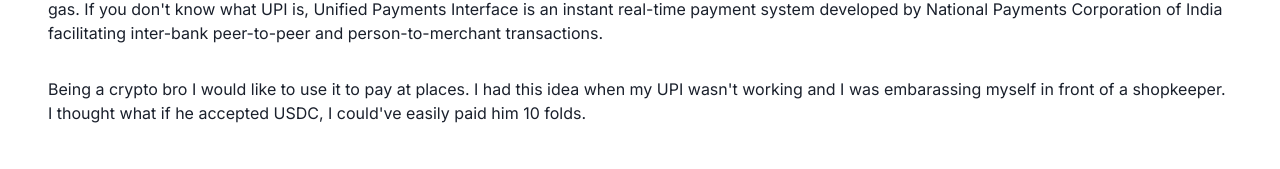
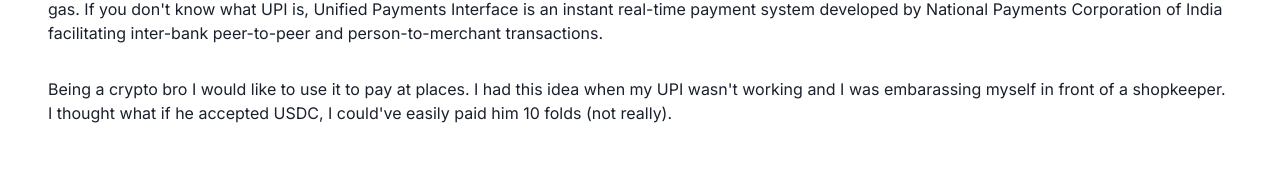
Before and after one commit to dawksh/payper, a Next.js app: page / in a window 1280 px wide. Shown: the part 457-626 px from the top of the page. Built offline with nearby package versions, Linux system fonts and the light colour scheme; what web3modal would draw is missing.

Commit message:
deployment jugaads ✨

```diff
--- a/pages/index.tsx
+++ b/pages/index.tsx
@@ -44,7 +44,8 @@
 				Being a crypto bro I would like to use it to pay at places. I
 				had this idea when my UPI wasn&apos;t working and I was
 				embarassing myself in front of a shopkeeper. I thought what if
-				he accepted USDC, I could&apos;ve easily paid him 10 folds.
+				he accepted USDC, I could&apos;ve easily paid him 10 folds (not
+				really).
 			</Text>
 			<Text my={6}>
 				The next question was how can he accept crypto? 2 problems that
```
